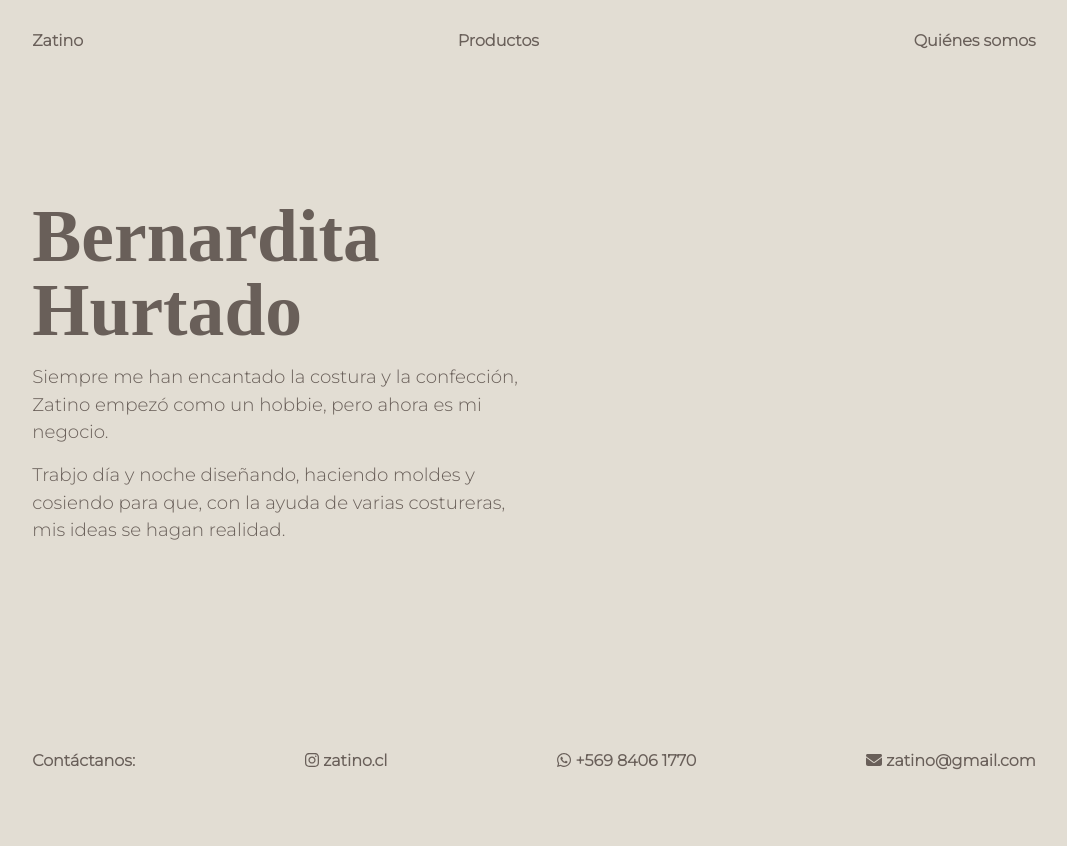
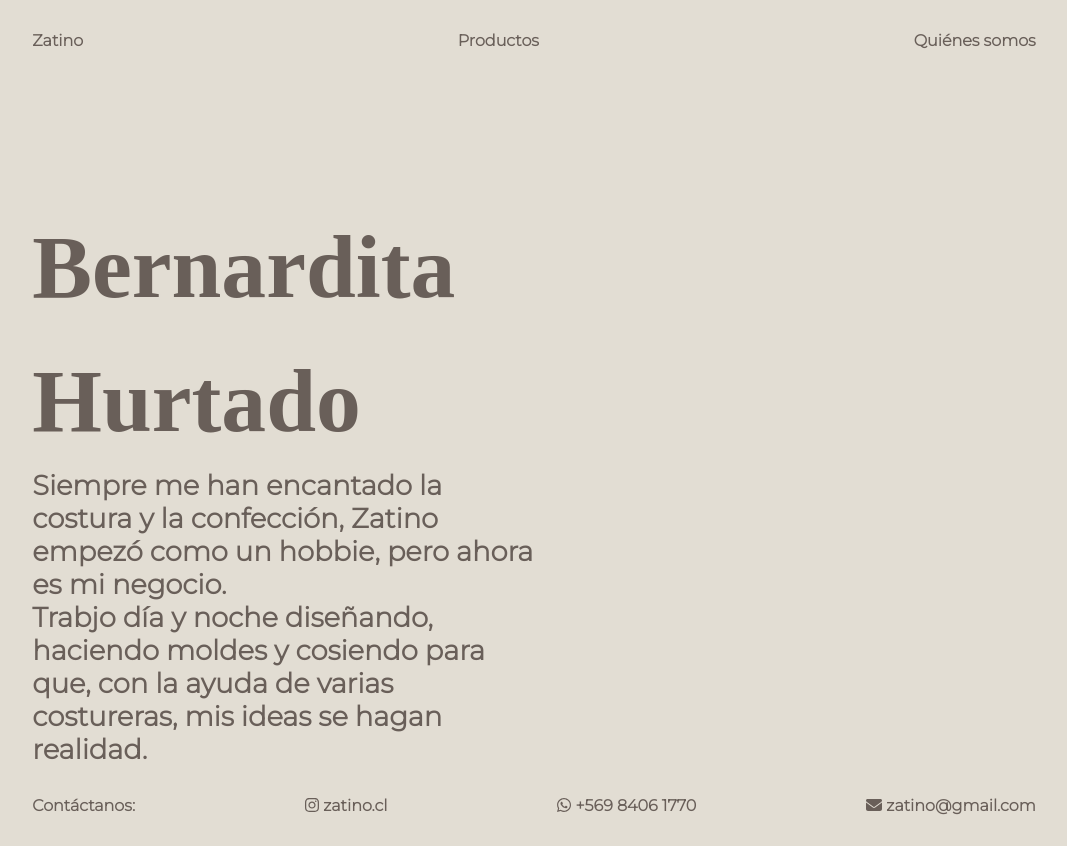
Before and after one commit to angeleshurtado/zatino, a plain HTML site: page locaciones.html in a window 1280 px wide. Shown: the whole page, without its empty margins (106-1173 px from the left). Before the commit the page ends 800 px from the top, so only its background shows below. Drawn offline with nearby package versions, Linux system fonts and the light colour scheme; a web font is replaced by a local one.

Commit message:
Add files via upload

```diff
--- a/locaciones.html
+++ b/locaciones.html
@@ -20,8 +20,8 @@
             <header>
                 <div>
                         <h1>Bernardita Hurtado</h1>
-                        <p>Siempre me han encantado la costura y la confección, Zatino empezó como un hobbie, pero ahora es mi negocio.</p>
-                        <p>Trabjo día y noche diseñando, haciendo moldes y cosiendo para que, con la ayuda de varias costureras, mis ideas se hagan realidad.</p>
+                        <h2>Siempre me han encantado la costura y la confección, Zatino empezó como un hobbie, pero ahora es mi negocio.</h2>
+                        <h2>Trabjo día y noche diseñando, haciendo moldes y cosiendo para que, con la ayuda de varias costureras, mis ideas se hagan realidad.</h2>
                 </div>
             </header>
             <footer>
--- a/style.css
+++ b/style.css
@@ -82,8 +82,8 @@ header div{
 }
 
 header div h1{
-    font-size:calc(3rem + 2vw);
-    line-height: 1;
+    font-size:calc(4rem + 2vw);
+    line-height: 1.5;
     text-shadow: 0 0 2px var(--fondo);
     font-family: 'Tai Heritage Pro', serif;
     color:  #695F59;
@@ -91,6 +91,7 @@ header div h1{
 }
 
 header div p{
+    font-size:calc(2rem + 1vw);
     margin-top:1rem;
     line-height: 1.5;
     text-shadow: 0 0 2px var(--fondo);
@@ -137,7 +138,7 @@ main article div{
 }
 
 main article div h2{
-    font-size:1rem;
+    font-size:1.5rem;
     letter-spacing: 0.05rem;
 }
 
@@ -174,6 +175,7 @@ main section img{
 main section p{
     max-width:100%;
     line-height: 1.6;
+    font-size:1.5rem;
 }
 
 @media screen and (orientation:landscape){
```
